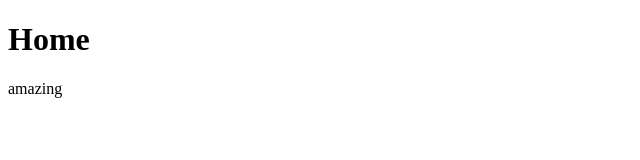
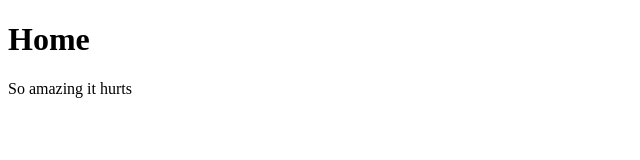
Before and after one commit to daviddelusenet/cookbook, a Gatsby site in the folder client/: page / in a window 1280 px wide. Shown: the full height of the page, 0-640 px from the left. Built offline with nearby package versions, Linux system fonts and the light colour scheme; Gatsby itself is replaced by a stand-in of ours.

Commit message:
feat(app): copy update

```diff
--- a/client/src/pages/index.tsx
+++ b/client/src/pages/index.tsx
@@ -3,7 +3,7 @@ import React, { FunctionComponent } from 'react'
 const PageHome: FunctionComponent = () => (
   <>
     <h1>Home</h1>
-    <p>amazing</p>
+    <p>So amazing it hurts</p>
   </>
 )
 
```
